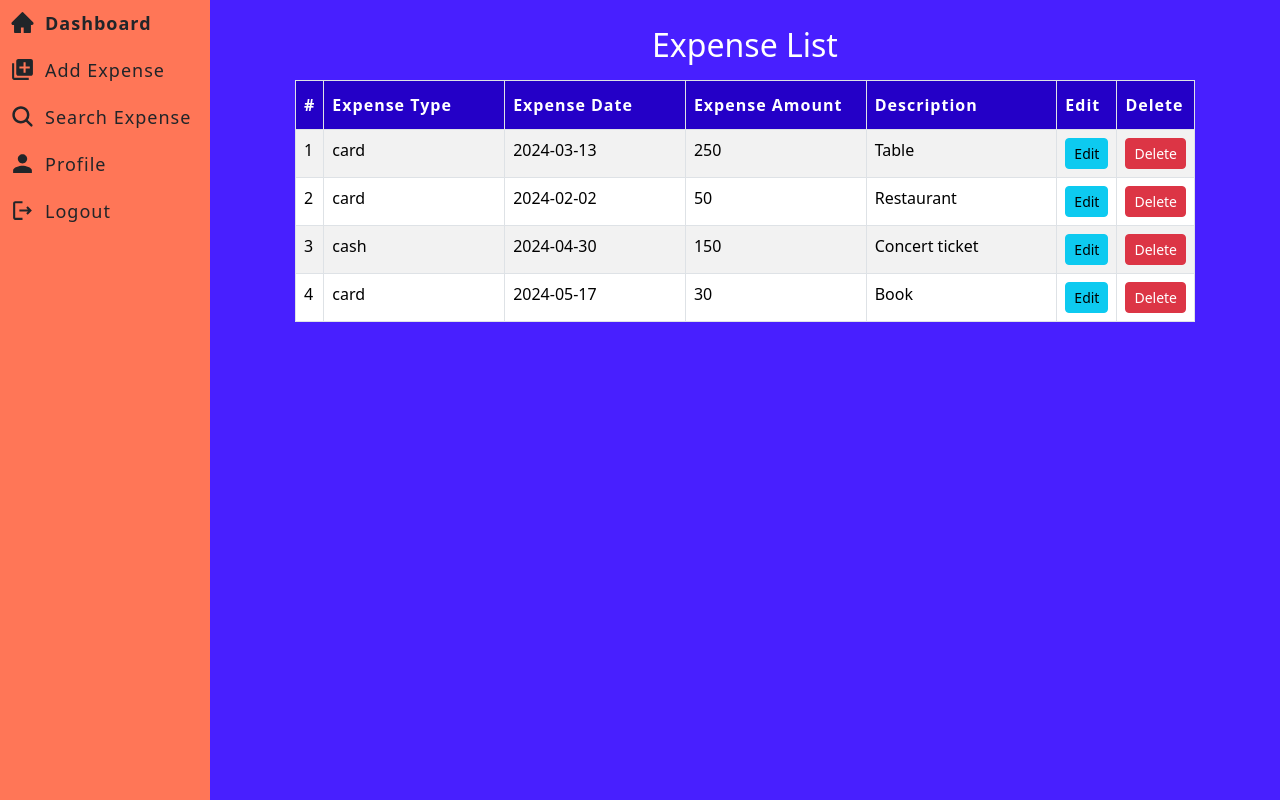
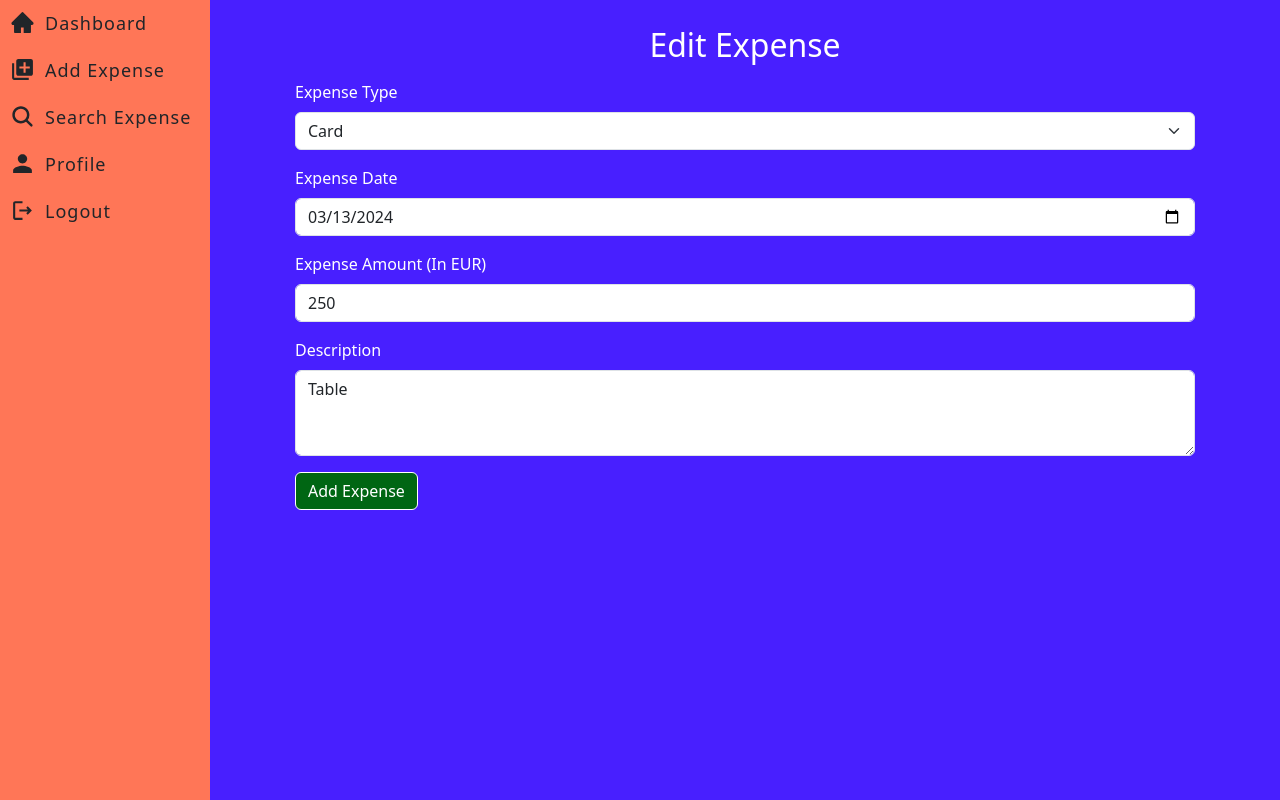
Before and after one commit to nastja4/budget-manager-app-react-typescript, a React (Vite) app: page /edit/1 in a window 1280 px wide. Before the commit this address led to /. Built offline with nearby package versions, Linux system fonts and the light colour scheme; data requests are answered from the project's data file; the HTML template or start-up script is replaced by a standard one.

Commit message:
Adds code to EditExpense, path to edit/:id in App.tsx, useEffect for reset in ExpenseForm, Link to id for btn Edit in ExpenseTable

```diff
--- a/src/App.tsx
+++ b/src/App.tsx
@@ -8,6 +8,7 @@ import Profile from "./components/profile/Profile";
 import { useEffect, useState } from "react";
 import axios from "axios";
 import { BASE_API_URL } from "./utils/constants";
+import EditExpense from "./components/edit-expense/EditExpense";
 
 const App = () => {
   const [expenses, setExpenses] = useState([]);
@@ -56,6 +57,7 @@ const App = () => {
             path="/add"
             element={<AddExpense handleRefresh={handleRefresh} />}
           />
+          <Route path="/edit/:id" element={<EditExpense />} />
           <Route path="/search" element={<SearchExpense />} />
           <Route path="/profile" element={<Profile />} />
           <Route path="*" element={<Navigate to="/" />} />
--- /dev/null
+++ b/src/components/edit-expense/EditExpense.tsx
@@ -0,0 +1,47 @@
+import { useParams } from "react-router-dom";
+import ExpenseForm from "../expense-form/ExpenseForm";
+import { useEffect, useState } from "react";
+import axios from "axios";
+import { BASE_API_URL } from "../../utils/constants";
+
+const EditExpense = () => {
+  const [expense, setExpense] = useState(null);
+  const [isLoading, setIsLoading] = useState(false);
+  const [errorMsg, setErrorMsg] = useState("");
+  const { id } = useParams();
+
+  useEffect(() => {
+    const getExpense = async () => {
+      try {
+        setIsLoading(true);
+        setErrorMsg("");
+        const { data } = await axios.get(`${BASE_API_URL}/${id}`);
+        setExpense(data);
+        console.log("expense", data);
+      } catch (error) {
+        console.log(error);
+        setErrorMsg(
+          "Error while getting expense information. Try again later."
+        );
+      } finally {
+        setIsLoading(false);
+      }
+    };
+    getExpense();
+  }, [id]);
+
+  const handleSubmit = async (): Promise<boolean> => {
+    return true;
+  };
+
+  return (
+    <div className="main-content">
+      <h2 className="my-3 text-center">Edit Expense</h2>
+      {isLoading && <p className="loading">Loading...</p>}
+      {errorMsg && <p className="error-msg">{errorMsg}</p>}
+      <ExpenseForm onSubmitForm={handleSubmit} expense={expense} />
+    </div>
+  );
+};
+
+export default EditExpense;
--- a/src/components/expense-form/ExpenseForm.tsx
+++ b/src/components/expense-form/ExpenseForm.tsx
@@ -2,14 +2,15 @@ import { Button, Form } from "react-bootstrap";
 import { useForm } from "react-hook-form";
 import { Expense } from "../../types";
 import "./ExpenseForm.css";
-import { FC, useState } from "react";
+import { FC, useEffect, useState } from "react";
 import { useNavigate } from "react-router-dom";
 
 interface ExpenseFormProps {
   onSubmitForm: (inputData: Expense) => Promise<boolean>;
+  expense?: Expense | null;
 }
 
-const ExpenseForm: FC<ExpenseFormProps> = ({ onSubmitForm }) => {
+const ExpenseForm: FC<ExpenseFormProps> = ({ onSubmitForm, expense }) => {
   const [successMsg, setSuccessMsg] = useState("");
   const [errorMsg, setErrorMsg] = useState("");
 
@@ -19,6 +20,18 @@ const ExpenseForm: FC<ExpenseFormProps> = ({ onSubmitForm }) => {
     reset,
     formState: { errors },
   } = useForm<Expense>();
+
+  const { id, description, expense_amount, expense_type, expense_date } =
+    expense || {};
+
+  useEffect(() => {
+    reset({
+      description,
+      expense_amount,
+      expense_type,
+      expense_date,
+    });
+  }, [id]);
 
   const navigate = useNavigate();
 
--- a/src/components/expense-list/ExpenseTable.tsx
+++ b/src/components/expense-list/ExpenseTable.tsx
@@ -2,6 +2,7 @@ import { FC } from "react";
 import { Expense } from "../../types";
 import { Button, Table } from "react-bootstrap";
 import "./ExpensesTable.css";
+import { Link } from "react-router-dom";
 
 interface ExpenseTableProps {
   expenses: Expense[];
@@ -35,9 +36,11 @@ const ExpenseTable: FC<ExpenseTableProps> = ({ expenses }) => {
                 <td className="expense-item">{expense_amount}</td>
                 <td className="expense-item">{description}</td>
                 <td>
-                  <Button variant="info" size="sm">
-                    Edit
-                  </Button>
+                  <Link to={`/edit/${id}`}>
+                    <Button variant="info" size="sm">
+                      Edit
+                    </Button>
+                  </Link>
                 </td>
                 <td>
                   <Button variant="danger" size="sm">
```
